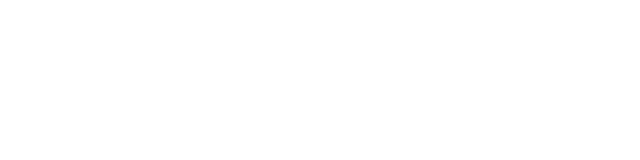
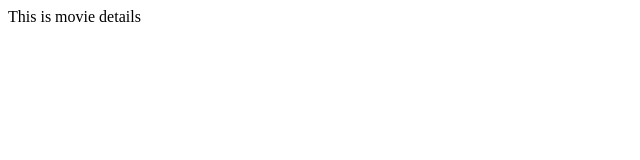
Before and after one commit to jieuncodes/movieql-client, a React (Create React App) app: page /movies/1 in a window 1280 px wide. Shown: the top 160 px of the page, without its empty margins (0-640 px from the left). Built offline with nearby package versions, Linux system fonts and the light colour scheme.

Commit message:
feat: setup Routes

```diff
--- a/src/App.js
+++ b/src/App.js
@@ -1,5 +1,16 @@
+import { BrowserRouter, Route, Routes } from "react-router-dom";
+import Movies from "./routes/Movies";
+import Movie from "./routes/Movie";
+
 function App() {
-  return <div></div>;
+  return (
+    <BrowserRouter>
+      <Routes>
+        <Route path="/" element={<Movies />} />
+        <Route path="/movies/:movieId" element={<Movie />} />
+      </Routes>
+    </BrowserRouter>
+  );
 }
 
 export default App;
--- a/src/routes/Movie.js
+++ b/src/routes/Movie.js
@@ -0,0 +1,4 @@
+function Movie() {
+  return <div>This is movie details</div>;
+}
+export default Movie;
--- a/src/routes/Movies.js
+++ b/src/routes/Movies.js
@@ -0,0 +1,4 @@
+function Movies() {
+  return <div>This is Movies page</div>;
+}
+export default Movies;
```
